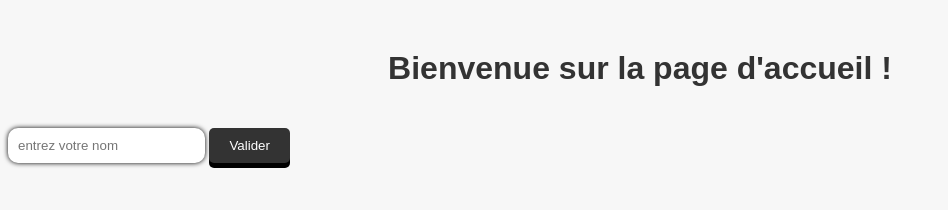
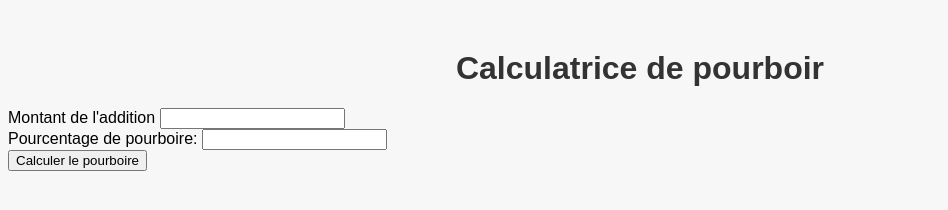
Before and after one commit to aurelie-77/exercices-js, a plain HTML site: page index.html in a window 1280 px wide. Shown: the whole page, without its empty margins (0-948 px from the left). Drawn offline with Linux system fonts and the light colour scheme.

Commit message:
2eme exercice js creation formulaire

```diff
--- a/index.html
+++ b/index.html
@@ -1,21 +1,25 @@
 <!DOCTYPE html>
-<html lang="fr">
+<html lang="en">
 <head>
     <meta charset="UTF-8">
-    <meta http-equiv="X-UA-Compatible" content="IE=edge">
-    <meta name="viewport" content="width=device-width, initial-scale=1.0">
+    <title>Calculatrice de pourboir</title>
     <link rel="stylesheet" href="style.css">
-    <title>Bienvenue</title>
-
 </head>
 <body>
-    <h1>Bienvenue sur la page d'accueil !</h1>
-    <form id="myform">
-        <input type="text"id="name" placeholder="entrez votre nom">
-        <input type="submit" value="Valider">
+    <h1>Calculatrice de pourboir</h1>
+
+    <form>
+        <label for="amount">Montant de l'addition</label>
+        <input type="number" id="amount" name="amount"><br>
+
+        <label for="percentage">Pourcentage de pourboire:</label>
+        <input type="number" id="percentage"name="percentage"><br>
+
+        <button type="submit">Calculer le pourboire</button>
     </form>
 
-    <p id="message"></p>
+    <div id="result"></div>
+
 
 
     <script src="script.js"></script>
```
